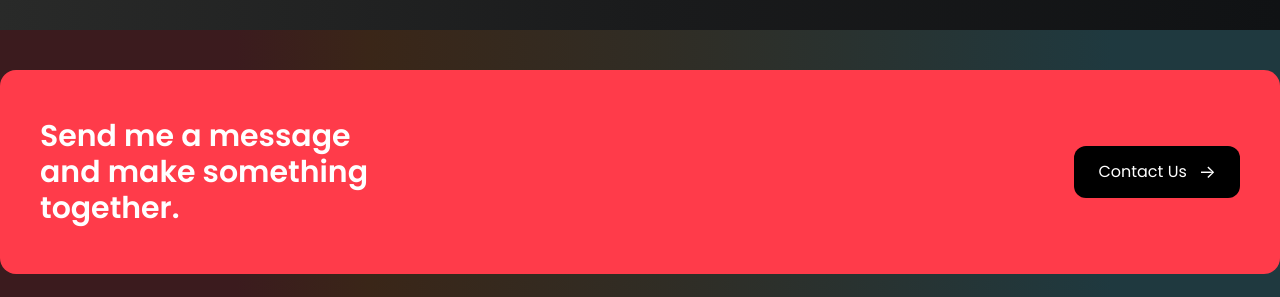
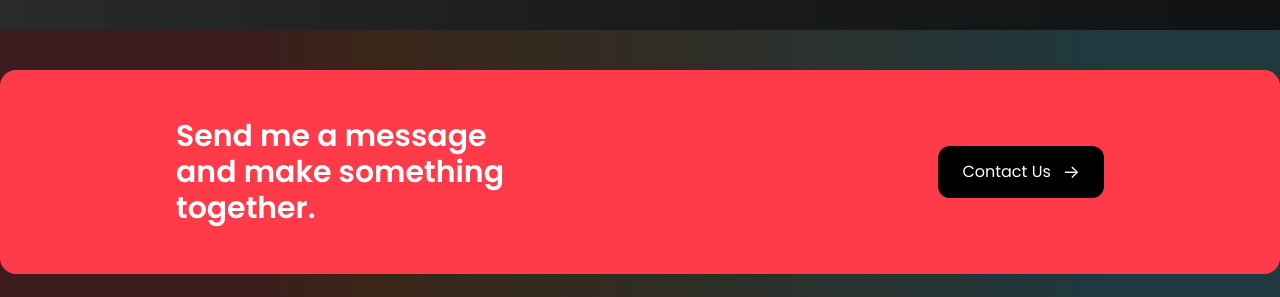
Before and after one commit to mutuyimana1/proffessional-portfolio, a React (Vite) app: page / in a window 1280 px wide. Shown: the part 4641-4938 px from the top of the page. Built offline with nearby package versions, Linux system fonts and the light colour scheme.

Commit message:
fx- padding

```diff
--- a/client/components/ContactSection.tsx
+++ b/client/components/ContactSection.tsx
@@ -31,7 +31,7 @@ export default function ContactSection() {
   return (
     <section
       id="contact"
-      className="mt-s10 p-8 roundexd-2xl bg-gradient-to-r from-[#241918] via-[#16191d] to-[#131313] "
+      className="mt-s10 p-8 px-4 md:px-8 lg:px-20 xl:px-44 roundexd-2xl bg-gradient-to-r from-[#241918] via-[#16191d] to-[#131313] "
     >
       <div className="text-center mb-10">
         <h2 className="text-4xl font-bold text-white">Let’s Talk</h2>
--- a/client/components/FooterSection.tsx
+++ b/client/components/FooterSection.tsx
@@ -3,7 +3,7 @@ export default function FooterSection() {
     <div className="mt-10 space-y-6">
 
       {/* 🔴 CTA SECTION */}
-      <div className="bg-[#ff3b4a] text-white rounded-2xl px-10 py-12 flex flex-col md:flex-row items-start md:items-center justify-between gap-6">
+      <div className="bg-[#ff3b4a] text-white rounded-2xl  px-4 md:px-8 lg:px-20 xl:px-44 py-12 flex flex-col md:flex-row items-start md:items-center justify-between gap-6">
         <h2 className="text-2xl md:text-3xl font-semibold max-w-xl leading-snug">
           Send me a message <br />
           and make something <br />
--- a/client/components/Navbar.tsx
+++ b/client/components/Navbar.tsx
@@ -69,7 +69,7 @@ export default function Navbar() {
   };
 
   return (
-    <nav className="w-full px-10 md:px-10 2xl:px-80 py-4 flex items-center justify-between relative z-50">
+    <nav className="w-full px-10 md:px-10 2xl:px-64 py-4 flex items-center justify-between relative z-50">
       {/* Logo */}
       <Link
         to="#home"
```
